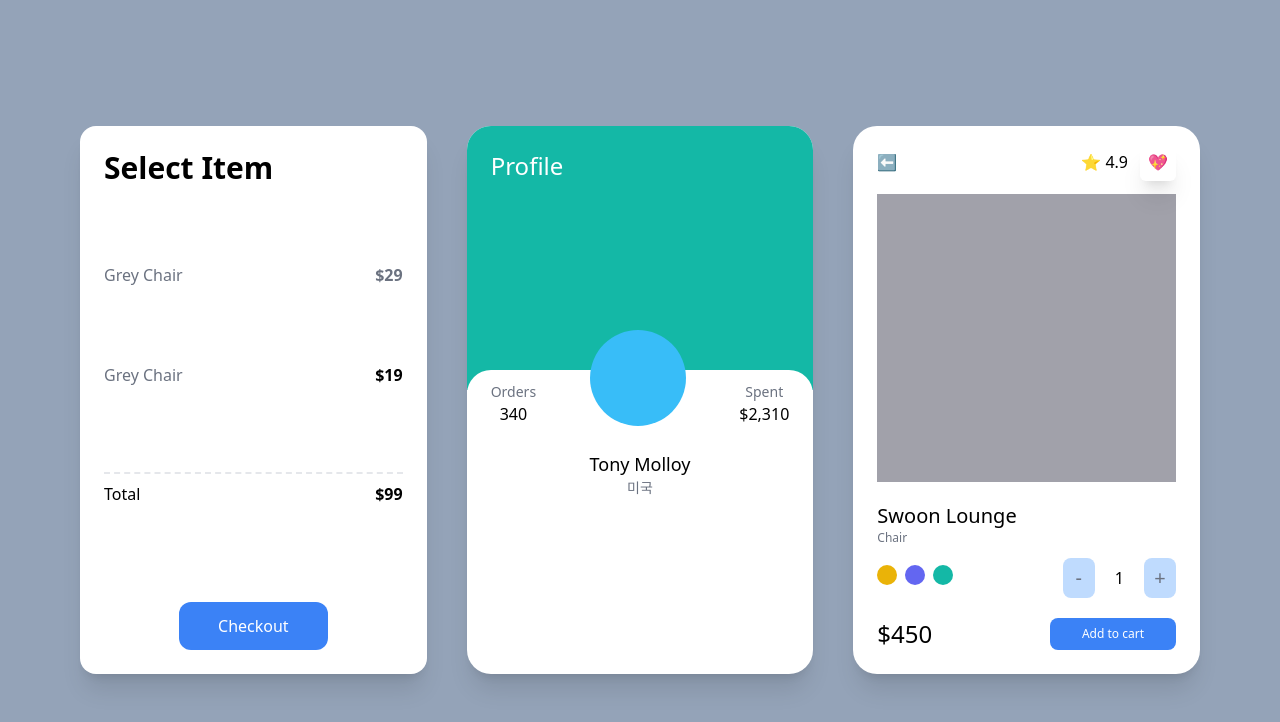
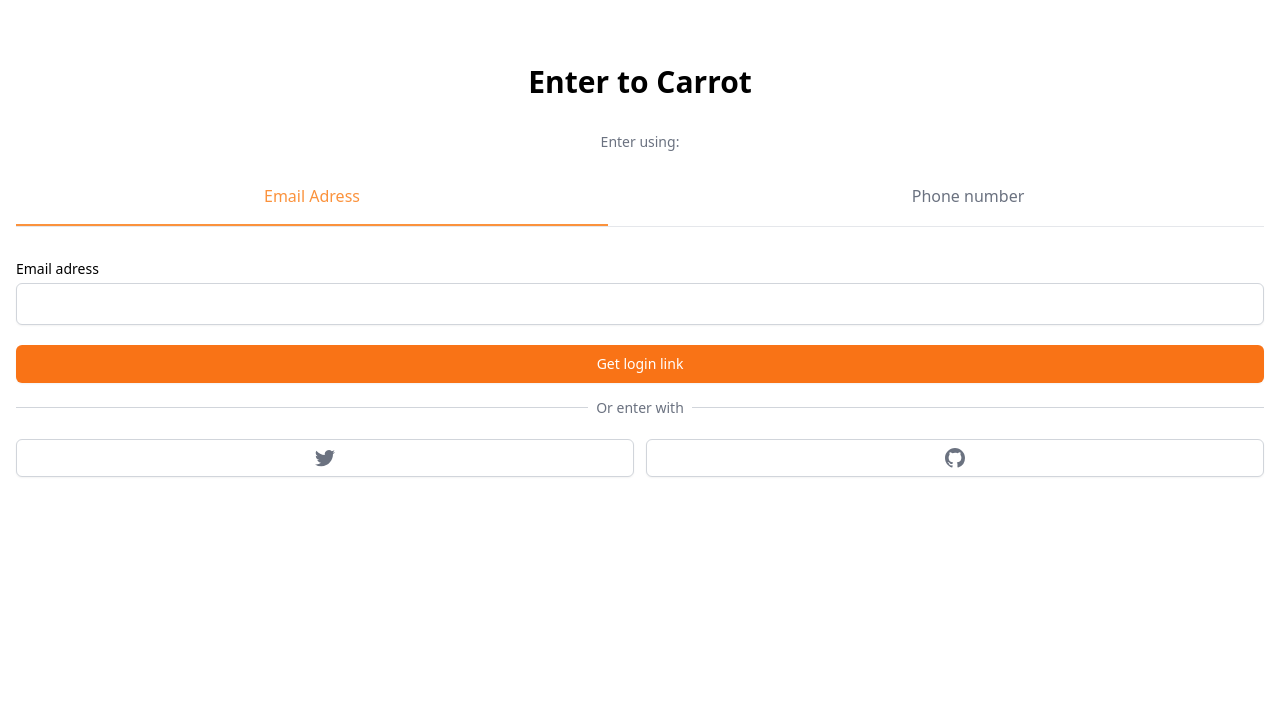
Before and after one commit to moonssa/carrot, a Next.js app: page / in a window 1280 px wide. Shown: the top 722 px of the page. Built offline with nearby package versions, Linux system fonts and the light colour scheme.

Commit message:
auth screen

```diff
--- /dev/null
+++ b/pages/enter copy.tsx
@@ -0,0 +1,75 @@
+import { useState } from "react";
+
+export default function Enter() {
+  const [method, setMethod] = useState<"email" | "phone">("email");
+  const onEmailClick = () => setMethod("email");
+  const onPhoneClick = () => setMethod("phone");
+  return (
+    <div>
+      <h3>Enter to Carrot</h3>
+      <div>
+        <div>
+          <h5> Enter using: </h5>
+          <div>
+            <button onClick={onEmailClick}>Email Adress</button>
+            <button onClick={onPhoneClick}>Phone number</button>
+          </div>
+        </div>
+        <form>
+          <label>
+            {method === "email" ? "Email adress" : null}
+            {method === "phone" ? "Phone number" : null}
+          </label>
+          <div>
+            {method === "email" ? <input type="email" required /> : null}
+            {method === "phone" ? (
+              <div>
+                <span>+82</span>
+                <input type="number" required />
+              </div>
+            ) : null}
+          </div>
+          <button>
+            {method === "email" ? "Get login link" : null}
+            {method === "phone" ? "Get one-time password" : null}
+          </button>
+        </form>
+
+        <div>
+          <div>
+            <div />
+            <div>
+              <span>Or enter with</span>
+            </div>
+          </div>
+          <div>
+            <button>
+              <svg
+                className="w-5 h-5"
+                aria-hidden="true"
+                fill="currentColor"
+                viewBox="0 0 20 20"
+              >
+                <path d="M6.29 18.251c7.547 0 11.675-6.253 11.675-11.675 0-.178 0-.355-.012-.53A8.348 8.348 0 0020 3.92a8.19 8.19 0 01-2.357.646 4.118 4.118 0 001.804-2.27 8.224 8.224 0 01-2.605.996 4.107 4.107 0 00-6.993 3.743 11.65 11.65 0 01-8.457-4.287 4.106 4.106 0 001.27 5.477A4.073 4.073 0 01.8 7.713v.052a4.105 4.105 0 003.292 4.022 4.095 4.095 0 01-1.853.07 4.108 4.108 0 003.834 2.85A8.233 8.233 0 010 16.407a11.616 11.616 0 006.29 1.84" />
+              </svg>
+            </button>
+            <button>
+              <svg
+                className="w-5 h-5"
+                aria-hidden="true"
+                fill="currentColor"
+                viewBox="0 0 20 20"
+              >
+                <path
+                  fillRule="evenodd"
+                  d="M10 0C4.477 0 0 4.484 0 10.017c0 4.425 2.865 8.18 6.839 9.504.5.092.682-.217.682-.483 0-.237-.008-.868-.013-1.703-2.782.605-3.369-1.343-3.369-1.343-.454-1.158-1.11-1.466-1.11-1.466-.908-.62.069-.608.069-.608 1.003.07 1.531 1.032 1.531 1.032.892 1.53 2.341 1.088 2.91.832.092-.647.35-1.088.636-1.338-2.22-.253-4.555-1.113-4.555-4.951 0-1.093.39-1.988 1.029-2.688-.103-.253-.446-1.272.098-2.65 0 0 .84-.27 2.75 1.026A9.564 9.564 0 0110 4.844c.85.004 1.705.115 2.504.337 1.909-1.296 2.747-1.027 2.747-1.027.546 1.379.203 2.398.1 2.651.64.7 1.028 1.595 1.028 2.688 0 3.848-2.339 4.695-4.566 4.942.359.31.678.921.678 1.856 0 1.338-.012 2.419-.012 2.747 0 .268.18.58.688.482A10.019 10.019 0 0020 10.017C20 4.484 15.522 0 10 0z"
+                  clipRule="evenodd"
+                />
+              </svg>
+            </button>
+          </div>
+        </div>
+      </div>
+    </div>
+  );
+}
--- /dev/null
+++ b/pages/enter.tsx
@@ -0,0 +1,113 @@
+import { useState } from "react";
+
+function cls(...classnames: string[]) {
+  return classnames.join(" ");
+}
+
+export default function Enter() {
+  const [method, setMethod] = useState<"email" | "phone">("email");
+  const onEmailClick = () => setMethod("email");
+  const onPhoneClick = () => setMethod("phone");
+  return (
+    <div className="mt-16 px-4">
+      <h3 className="text-3xl font-bold text-center">Enter to Carrot</h3>
+      <div className="mt-8">
+        <div className="flex flex-col items-center">
+          <h5 className="text-sm text-gray-500 font-medium"> Enter using: </h5>
+          <div className="grid border-b w-full mt-8 grid-cols-2 gap-16">
+            <button
+              className={cls(
+                "pb-4 border-b-2 font-medium",
+                method === "email"
+                  ? " text-orange-400  border-orange-400"
+                  : "border-transparent text-gray-500"
+              )}
+              onClick={onEmailClick}
+            >
+              Email Adress
+            </button>
+            <button
+              className={cls(
+                "pb-4 border-b-2 font-medium",
+                method === "phone"
+                  ? " text-orange-400  border-orange-400"
+                  : "border-transparent text-gray-500"
+              )}
+              onClick={onPhoneClick}
+            >
+              Phone number
+            </button>
+          </div>
+        </div>
+        <form className="flex flex-col mt-8">
+          <label className="text-sm font-medium text-gray700">
+            {method === "email" ? "Email adress" : null}
+            {method === "phone" ? "Phone number" : null}
+          </label>
+          <div className="mt-1">
+            {method === "email" ? (
+              <input
+                type="email"
+                className="appearance-none w-full px-3 py-2 border border-gray-300 rounded-md  shadow-sm placeholder-gray-400 focus:outline-none focus:ring-orange-500 focus:border-orange-500"
+                required
+              />
+            ) : null}
+            {method === "phone" ? (
+              <div className="flex rounded-md shadow-sm ">
+                <span className="flex items-center justify-center px-2 rounded-l-md border border-r-0 border-gray-300 bg-gray-50 text-gray-500 select-none text-sm">
+                  +82
+                </span>
+                <input
+                  type="number"
+                  className="appearance-none w-full px-3 py-2 border border-gray-300 rounded-md rounded-l-none shadow-sm placeholder-gray-400 focus:outline-none focus:ring-orange-500 focus:border-orange-500"
+                  required
+                />
+              </div>
+            ) : null}
+          </div>
+          <button className="mt-5 bg-orange-500 hover:bg-orange-600 text-white px-4 py-2 border border-transparent rounded-md shadow-sm text-sm font-medium focus:ring-2 focus:ring-offset-2 focus:ring-orange-500 focus:outline-none">
+            {method === "email" ? "Get login link" : null}
+            {method === "phone" ? "Get one-time password" : null}
+          </button>
+        </form>
+
+        <div className="mt-6">
+          <div className="relative">
+            <div className="absolute w-full border-t border-gray-300"></div>
+            <div className="relative -top-3 text-center">
+              <span className="bg-white px-2 text-sm text-gray-500 ">
+                Or enter with
+              </span>
+            </div>
+          </div>
+          <div className="grid grid-cols-2 mt-2 gap-3">
+            <button className="flex justify-center items-center py-2 px-4 border border-gray-300 rounded-md shadow-sm bg-white text-sm font-medium text-gray-500 hover:bg-gray-50">
+              <svg
+                className="w-5 h-5"
+                aria-hidden="true"
+                fill="currentColor"
+                viewBox="0 0 20 20"
+              >
+                <path d="M6.29 18.251c7.547 0 11.675-6.253 11.675-11.675 0-.178 0-.355-.012-.53A8.348 8.348 0 0020 3.92a8.19 8.19 0 01-2.357.646 4.118 4.118 0 001.804-2.27 8.224 8.224 0 01-2.605.996 4.107 4.107 0 00-6.993 3.743 11.65 11.65 0 01-8.457-4.287 4.106 4.106 0 001.27 5.477A4.073 4.073 0 01.8 7.713v.052a4.105 4.105 0 003.292 4.022 4.095 4.095 0 01-1.853.07 4.108 4.108 0 003.834 2.85A8.233 8.233 0 010 16.407a11.616 11.616 0 006.29 1.84" />
+              </svg>
+            </button>
+            <button className="flex justify-center items-center py-2 px-4 border border-gray-300 rounded-md shadow-sm bg-white text-sm font-medium text-gray-500 hover:bg-gray-50">
+              <svg
+                className="w-5 h-5"
+                aria-hidden="true"
+                fill="currentColor"
+                viewBox="0 0 20 20"
+              >
+                <path
+                  fillRule="evenodd"
+                  d="M10 0C4.477 0 0 4.484 0 10.017c0 4.425 2.865 8.18 6.839 9.504.5.092.682-.217.682-.483 0-.237-.008-.868-.013-1.703-2.782.605-3.369-1.343-3.369-1.343-.454-1.158-1.11-1.466-1.11-1.466-.908-.62.069-.608.069-.608 1.003.07 1.531 1.032 1.531 1.032.892 1.53 2.341 1.088 2.91.832.092-.647.35-1.088.636-1.338-2.22-.253-4.555-1.113-4.555-4.951 0-1.093.39-1.988 1.029-2.688-.103-.253-.446-1.272.098-2.65 0 0 .84-.27 2.75 1.026A9.564 9.564 0 0110 4.844c.85.004 1.705.115 2.504.337 1.909-1.296 2.747-1.027 2.747-1.027.546 1.379.203 2.398.1 2.651.64.7 1.028 1.595 1.028 2.688 0 3.848-2.339 4.695-4.566 4.942.359.31.678.921.678 1.856 0 1.338-.012 2.419-.012 2.747 0 .268.18.58.688.482A10.019 10.019 0 0020 10.017C20 4.484 15.522 0 10 0z"
+                  clipRule="evenodd"
+                />
+              </svg>
+            </button>
+          </div>
+        </div>
+      </div>
+    </div>
+  );
+}
--- a/pages/index.tsx
+++ b/pages/index.tsx
@@ -1,7 +1,17 @@
 import type { NextPage } from "next";
+import Enter from "./enter";
 
 const Home: NextPage = () => {
   return (
+    <div>
+      <Enter />
+    </div>
+  );
+};
+
+export default Home;
+
+/*
     <div className="bg-slate-400  xl:place-content-center py-20 px-20 grid gap-10 lg:grid-cols-2 xl:grid-cols-3 min-h-screen">
       <div className="bg-white dark:bg-black dark:text-white flex flex-col justify-between p-6 rounded-2xl shadow-xl ">
         <span className="font-semibold text-3xl">Select Item</span>
@@ -85,7 +95,7 @@
     </div>
   );
 };
-
+*/
 /*
   return (
 
@@ -208,4 +218,3 @@
   );
 };
 */
-export default Home;
--- a/tailwind.config.ts
+++ b/tailwind.config.ts
@@ -16,6 +16,6 @@
     },
   },
   darkMode: "media",
-  plugins: [],
+  plugins: [require("@tailwindcss/forms")],
 };
 export default config;
```
Also changed, not shown: package.json (+6 -5 lines), 1 other file (tests, documents, lock files or other folders).
